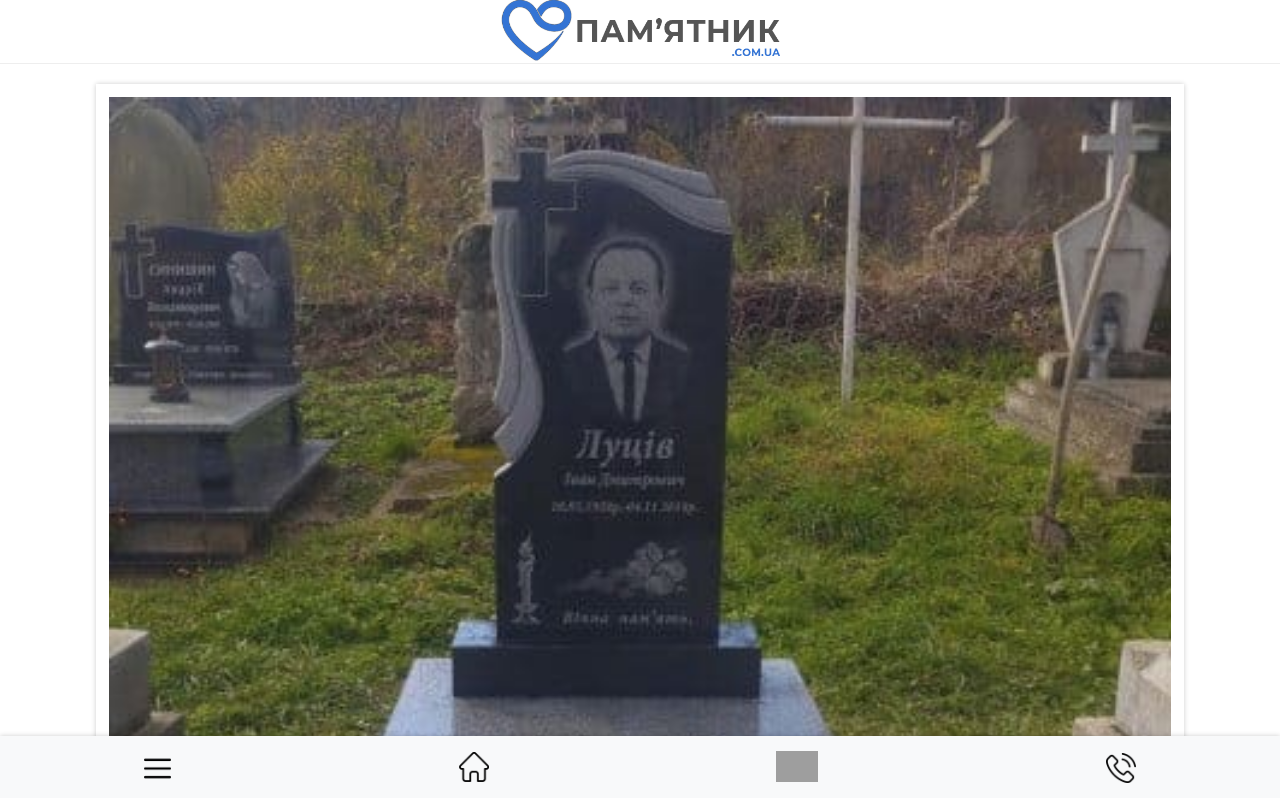
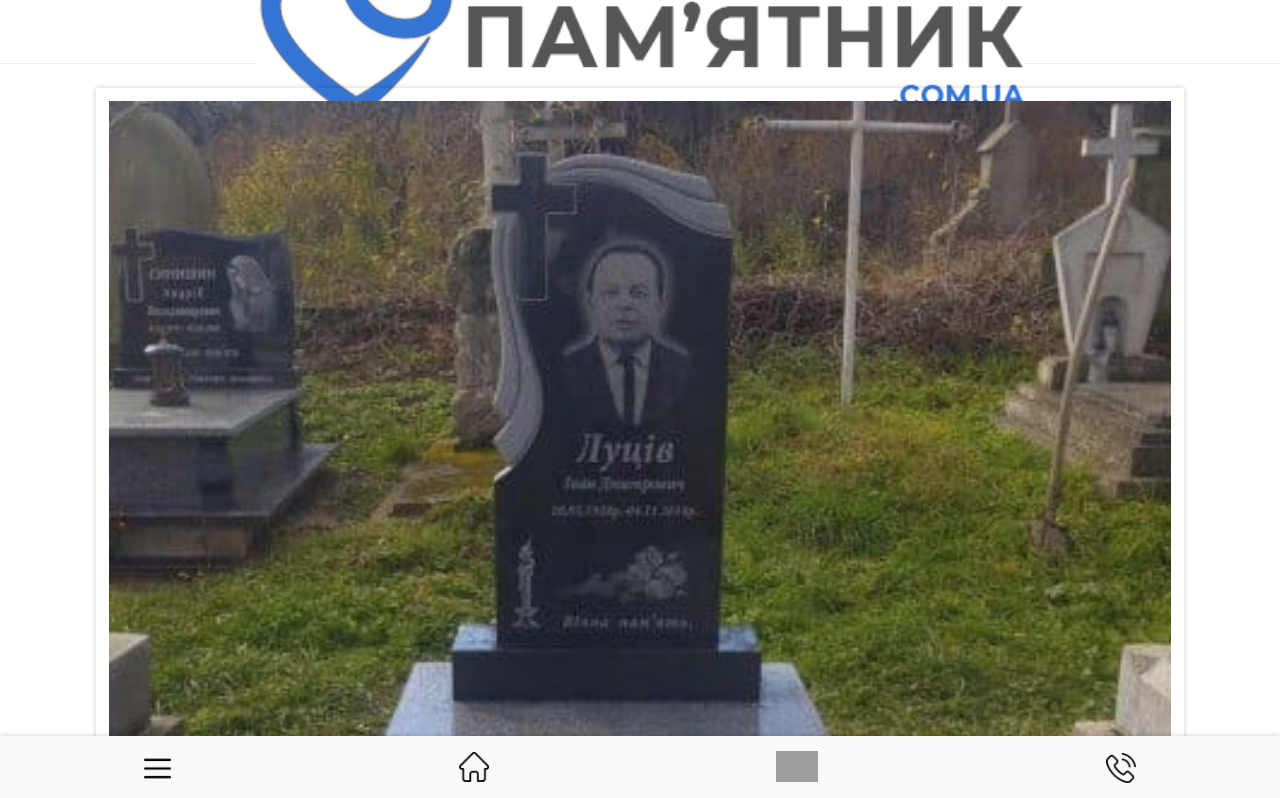
Before and after one commit to OlehTysovskyi/OlehTysovkyi.github.io, a React (Create React App) app: page /#/catalog in a window 1280 px wide. Shown: the top 798 px of the page. Built offline with nearby package versions, Linux system fonts and the light colour scheme; grey boxes are pictures that could not be loaded.

Commit message:
Added some fixes

```diff
--- a/src/App.tsx
+++ b/src/App.tsx
@@ -9,8 +9,8 @@ function App() {
   return (
     <>
       <Header>
-        <NavLink key="home" to="/">
-          <img src={logo} width={"280px"} alt="ПАМ'ЯТНИК" />
+        <NavLink className="header-link" key="home" to="/">
+          <img className="header-img" src={logo} title="Головна" alt="ПАМ'ЯТНИК" />
         </NavLink>
       </Header>
       <main className="main-container">
--- a/src/components/Navbar.tsx
+++ b/src/components/Navbar.tsx
@@ -30,21 +30,21 @@ const Navbar = () => {
 
   const phoneNumber = '+380989684475';
 
-  useEffect(() => {
-    const handleClickOutsideMenu = (event: MouseEvent) => {
-      const navbarElement = document.querySelector('.navbar');
+  // useEffect(() => {
+  //   const handleClickOutsideMenu = (event: MouseEvent) => {
+  //     const navbarElement = document.querySelector('.navbar');
 
-      if (menuIsOpen && navbarElement && !navbarElement.contains(event.target as Node)) {
-        toggleMenu();
-      }
-    };
+  //     if (menuIsOpen && navbarElement && !navbarElement.contains(event.target as Node)) {
+  //       toggleMenu();
+  //     }
+  //   };
 
-    document.addEventListener('click', handleClickOutsideMenu);
+  //   document.addEventListener('click', handleClickOutsideMenu);
 
-    return () => {
-      document.removeEventListener('click', handleClickOutsideMenu);
-    };
-  }, [menuIsOpen]);
+  //   return () => {
+  //     document.removeEventListener('click', handleClickOutsideMenu);
+  //   };
+  // }, [menuIsOpen]);
 
   return (
     <>
@@ -74,7 +74,7 @@ const Navbar = () => {
       </nav>
 
       <div className={`menu-overlay ${menuIsOpen ? 'visible' : 'hidden'}`} onClick={toggleMenu}></div>
-      <div className={`off-canvas-menu ${menuIsOpen ? 'open' : ''}`} onClick={toggleMenu}>
+      <div className={`off-canvas-menu ${menuIsOpen ? 'open' : ''}`}>
         <ul>
           <li>Пункт 1</li>
           <li>Пункт 2</li>
--- a/src/styles/styles.css
+++ b/src/styles/styles.css
@@ -4,22 +4,33 @@
 header {
     width: 100%;
     height: 8vh;
-    margin: 0 0 20px 0;
+    margin: 0 0 3vh 0;
     display: flex;
     justify-content: center;
     align-items: center;
     background-color: white;
     border-bottom: 1px solid #eeeeee;
-    font-size: 32px;
+    font-size: 6vh;
     letter-spacing: 2px;
+}
+
+.header-link {
+    width: 60%;
+    height: auto;
+    display: flex;
+    justify-content: center;
+    align-items: center;
+}
+
+.header-img {
+    width: 100%;
 }
 
 /* ---------------------------------------- Main ---------------------------------------- */
 
-
 .main-container {
     width: 100%;
-    margin-bottom: 100px;
+    margin-bottom: 8vh;
     display: flex;
     justify-content: center;
     align-items: center;
```
